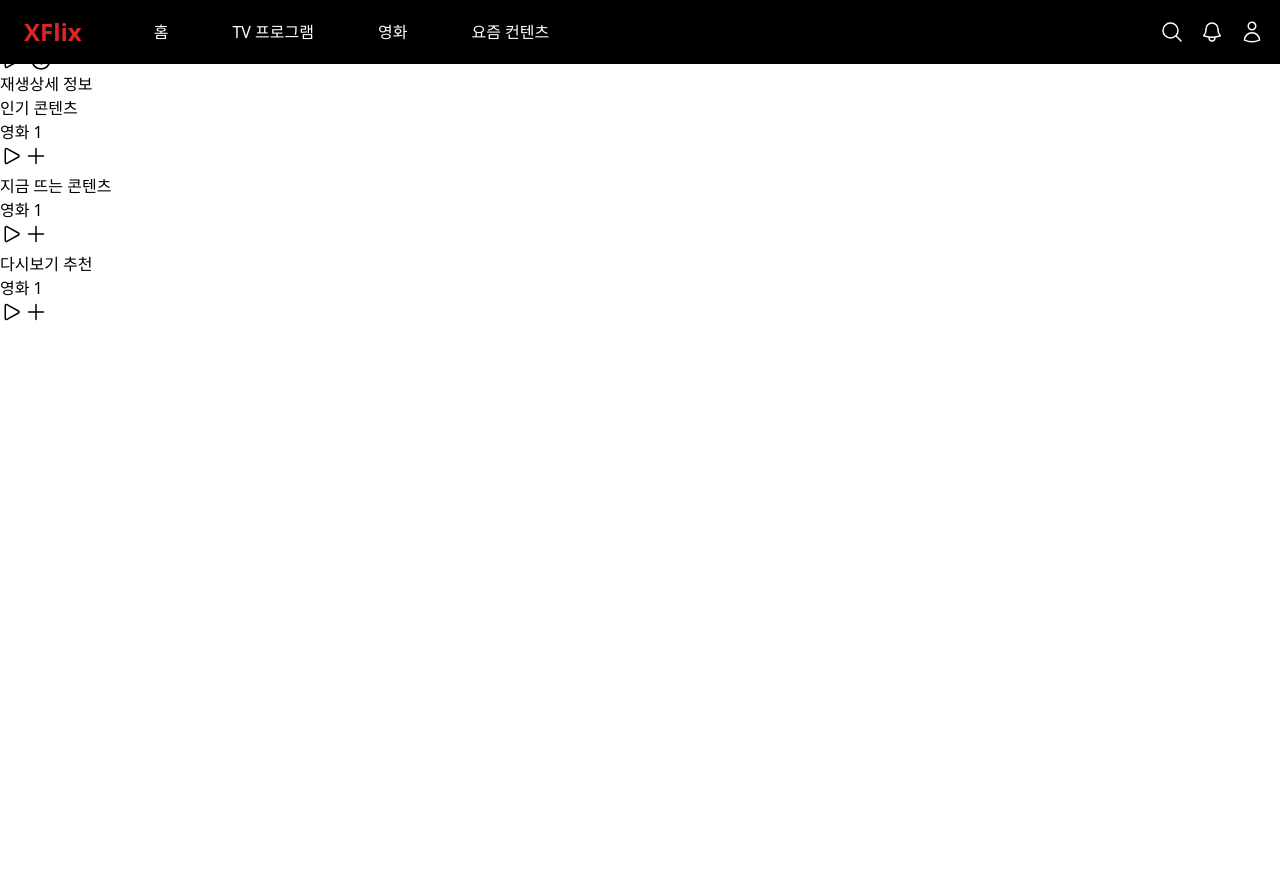
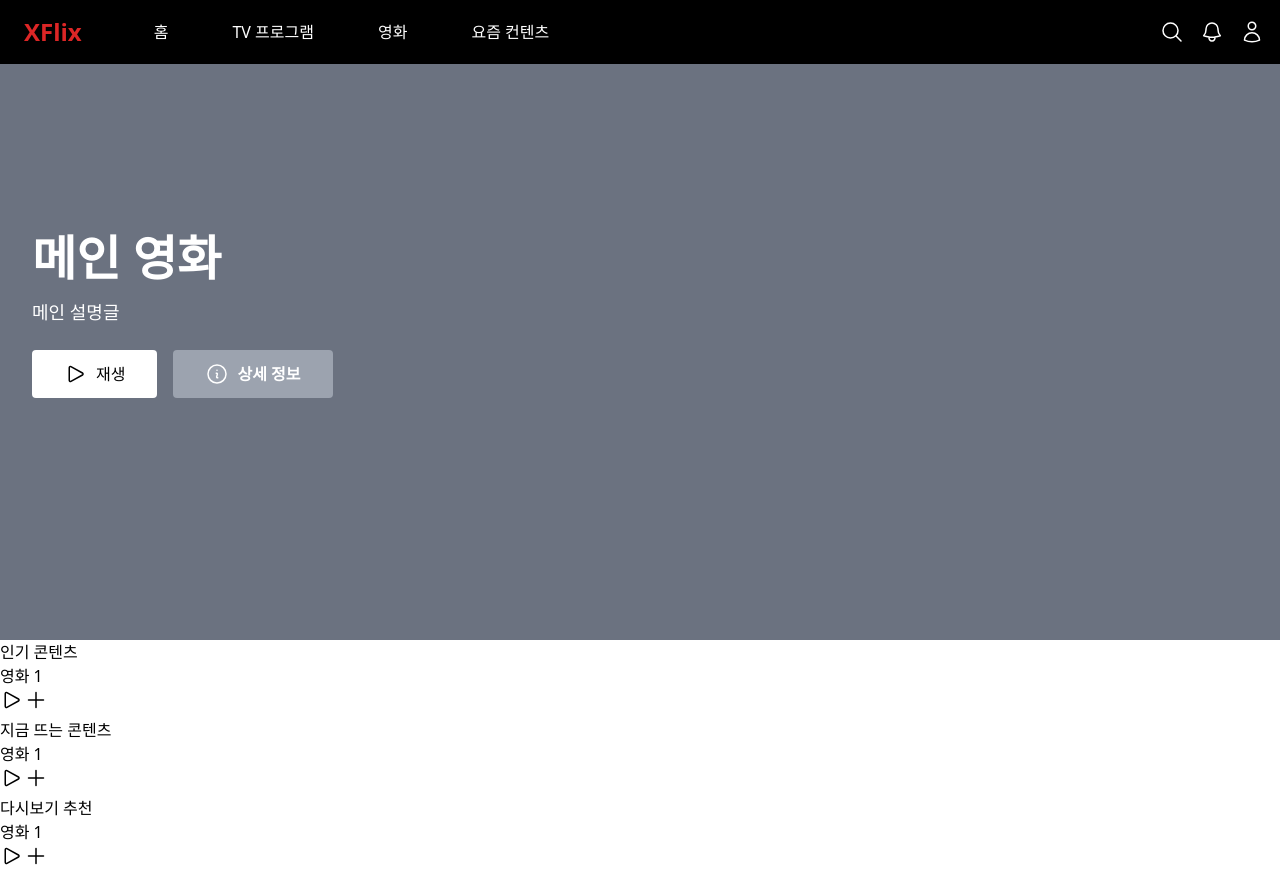
Before and after one commit to software92/Xflix--sw, a React (Vite) app: page / in a window 1280 px wide. Before the commit the page ends 800 px from the top, so only its background shows below. Built offline with nearby package versions, Linux system fonts and the light colour scheme.

Commit message:
style: header tag position fixed->sticky 변경 & MainContent style

```diff
--- a/src/App.tsx
+++ b/src/App.tsx
@@ -7,7 +7,9 @@ function App() {
     <>
       <Header />
 
-      <MainContent />
+      <section>
+        <MainContent />
+      </section>
 
       <section>
         <ContentsList title='인기 콘텐츠' />
--- a/src/components/MainContent.tsx
+++ b/src/components/MainContent.tsx
@@ -2,14 +2,19 @@ import { ICONS } from '../assets'
 
 function MainContent() {
   return (
-    <section>
-      <p>메인 영화</p>
-      <p>메인 설명글</p>
-      <div>
-        <button>{ICONS.play} 재생</button>
-        <button>{ICONS.info} 상세 정보</button>
+    <div className='bg-gray-500 w-full h-[80vh] flex flex-col justify-center gap-4 px-8 mt-[-64px]'>
+      <h1 className='text-white text-5xl font-extrabold'>메인 영화</h1>
+      <p className='text-white text-lg [text-[gray-500]]'>메인 설명글</p>
+      <div className='flex gap-4 hover:*:opacity-80'>
+        <button className='flex gap-2 my-2 px-8 py-3 rounded bg-white'>
+          {ICONS.play} <span>재생</span>
+        </button>
+        {/* navigate or popup event */}
+        <button className='flex gap-2 my-2 px-8 py-3 rounded bg-gray-400 text-white font-bold'>
+          {ICONS.info} <span>상세 정보</span>
+        </button>
       </div>
-    </section>
+    </div>
   )
 }
 
--- a/src/components/layout/Header.tsx
+++ b/src/components/layout/Header.tsx
@@ -2,7 +2,7 @@ import { ICONS } from '../../assets'
 
 function Header() {
   return (
-    <header className='fixed w-full flex gap-16 p-4 bg-black '>
+    <header className='sticky top-0 w-full flex gap-16 p-4 bg-black '>
       {/* link 추가 */}
       <h1 className='font-black text-2xl text-red-600 px-2 hover:cursor-pointer'>
         XFlix
```
Also changed, not shown: 1 other file (tests, documents, lock files or other folders).
